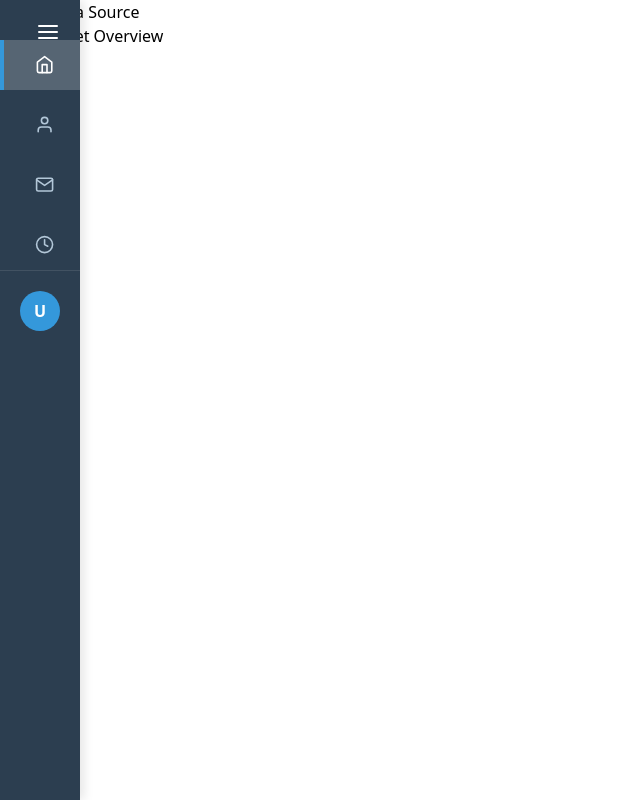
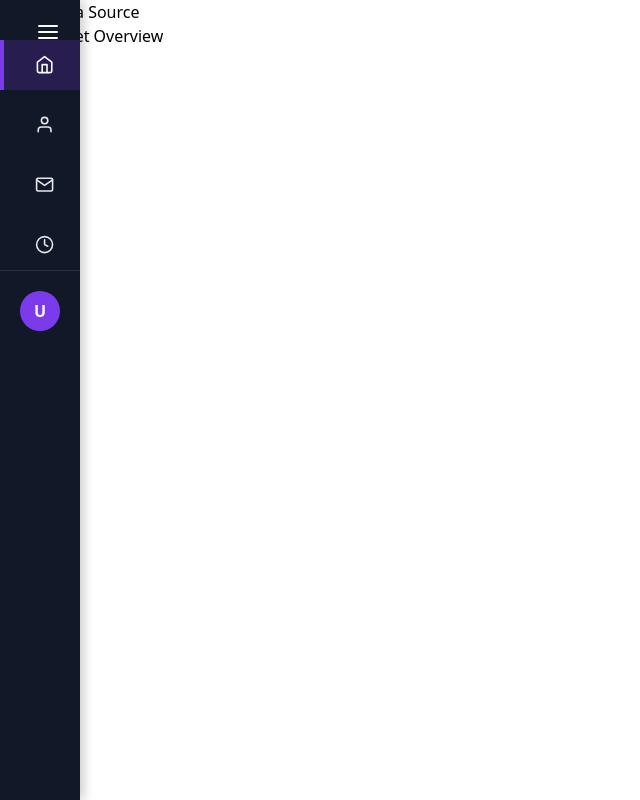
Before and after one commit to hithaishi-25/InisghtOps-Project, a React (Vite) app in the folder InsightOps/Frontend/: page / in a window 1280 px wide. Shown: the whole page, without its empty margins (0-640 px from the left). Built offline with nearby package versions, Linux system fonts and the light colour scheme.

Commit message:
Modified Frontend Theme Colours and Combinations

```diff
--- a/InsightOps/Frontend/src/NavBar.css
+++ b/InsightOps/Frontend/src/NavBar.css
@@ -1,3 +1,11 @@
+:root {
+  --color-primary: #7C3AED;   /* Royal Violet */
+  --color-secondary: #111827;  /* Obsidian */
+  --color-accent: #F472B6;    /* Electric Rose */
+  --color-background: #F9FAFB; /* Soft Ice */
+  --color-text-on-dark: #E5E7EB; /* Ash Veil */
+}
+
 /* Main styling */
 .navbar {
   position: fixed;
@@ -5,11 +13,11 @@
   left: 0;
   height: 100vh;
   width: 80px;
-  background: #2c3e50;
+  background: var(--color-secondary);
   transition: width 0.3s ease;
   z-index: 1000;
   overflow: hidden;
-  box-shadow: 4px 0 10px rgba(0, 0, 0, 0.1);
+  box-shadow: 4px 0 10px rgba(0, 0, 0, 0.2);
 }
 
 .navbar.open {
@@ -21,7 +29,7 @@
   position: absolute;
   top: 20px;
   right: 20px;
-  color: white;
+  color: var(--color-background);
   cursor: pointer;
   z-index: 2;
 }
@@ -35,7 +43,7 @@
 }
 
 .logo {
-  color: white;
+  color: var(--color-background);
   text-align: center;
   font-size: 1.5rem;
   font-weight: bold;
@@ -63,20 +71,20 @@
   display: flex;
   align-items: center;
   height: 50px;
-  color: #b3c7d8;
+  color: var(--color-text-on-dark);
   text-decoration: none;
   padding: 0 20px;
   transition: all 0.3s ease;
 }
 
 .nav-links li a:hover {
-  background: rgba(255, 255, 255, 0.1);
-  color: white;
+  background: rgba(124, 58, 237, 0.1);
+  color: var(--color-background);
 }
 
 .nav-links li.active a {
-  color: white;
-  background: rgba(255, 255, 255, 0.2);
+  color: var(--color-background);
+  background: rgba(124, 58, 237, 0.2);
 }
 
 .nav-links li.active::before {
@@ -86,7 +94,7 @@
   top: 0;
   height: 100%;
   width: 4px;
-  background: #3498db;
+  background: var(--color-primary);
 }
 
 .icon {
@@ -111,15 +119,15 @@
   display: flex;
   align-items: center;
   gap: 10px;
-  color: white;
-  border-top: 1px solid rgba(255, 255, 255, 0.1);
+  color: var(--color-background);
+  border-top: 1px solid rgba(249, 250, 251, 0.1);
 }
 
 .avatar {
   width: 40px;
   height: 40px;
   border-radius: 50%;
-  background: #3498db;
+  background: var(--color-primary);
   display: flex;
   align-items: center;
   justify-content: center;
--- a/InsightOps/Frontend/src/components/Card.jsx
+++ b/InsightOps/Frontend/src/components/Card.jsx
@@ -11,7 +11,7 @@ function Card({ title, number, icon, color, path, onCardClick }) {
         hover:scale-65
         hover:-translate-y-1
         hover:ring-4
-        hover:ring-blue-600
+        hover:ring-[#111827]
       `
     : 'cursor-default';
 
@@ -25,11 +25,11 @@ function Card({ title, number, icon, color, path, onCardClick }) {
     >
       {/* Icon Section */}
       <div className={`w-20 h-20 ${color} rounded-full flex items-center justify-center`}>
-        <IconComponent className="w-10 h-10 text-white" />
+        <IconComponent className="w-10 h-10 text-[#F9FAFB]" />
       </div>
       {/* Content Section */}
       <div className="flex flex-col items-center mt-1 text-center">
-        <h3 className="text-base font-semibold text-black">{title}</h3>
+        <h3 className="text-base font-semibold text-[#1F2937]">{title}</h3>
         <p className="text-sm text-black">{number}</p>
       </div>
     </div>
--- a/InsightOps/Frontend/src/components/GitOrgView.jsx
+++ b/InsightOps/Frontend/src/components/GitOrgView.jsx
@@ -31,9 +31,9 @@ function GitOrgView (){
 
             // Map the API response to card data
             const data = [
-                { title: 'Projects', number: apiData.total_projects, icon: BriefcaseIcon, color: 'bg-red-500', path: '/projects' },
-                { title: 'Repositories', number: apiData.total_repositories, icon: FolderIcon, color: 'bg-blue-500', path: '/repositories' },
-                { title: 'Users', number: apiData.active_users_count, icon: UsersIcon, color: 'bg-red-500', path: '/users' },
+                { title: 'Projects', number: apiData.total_projects, icon: BriefcaseIcon, color: 'bg-[#7C3AED]', path: '/projects' },
+                { title: 'Repositories', number: apiData.total_repositories, icon: FolderIcon, color: 'bg-[#7C3AED]', path: '/repositories' },
+                { title: 'Users', number: apiData.active_users_count, icon: UsersIcon, color: 'bg-[#7C3AED]', path: '/users' },
             ];
 
             // Add unique IDs to each card
@@ -57,9 +57,9 @@ function GitOrgView (){
     return (
     <>
         <div className="text-center p-4">
-        <h1 className="text-3xl font-bold text-blue-600">Organization Dashboard</h1>
-        {loading && <p className="mt-4 text-gray-600">Loading...</p>}
-        {error && <p className="mt-4 text-red-600">Error: {error}</p>}
+        <h1 className="text-4xl font-bold text-[#111827]">Organization Dashboard</h1>
+        {loading && <p className="mt-4 text-[#111827]">Loading...</p>}
+        {error && <p className="mt-4 text-red-700">Error: {error}</p>}
         {!loading && !error && (
             <CardList cards={cardData} onCardClick={handleCardClick} />
             )}
--- a/InsightOps/Frontend/src/components/HomePage.jsx
+++ b/InsightOps/Frontend/src/components/HomePage.jsx
@@ -14,9 +14,9 @@ function HomePage() {
   };
 
   return (
-    <div className="min-h-screen flex flex-col items-center justify-center bg-gray-100 p-4">
-      <h1 className="text-3xl font-bold text-blue-600 mb-6">Select Data Source</h1>
-      <div className="bg-white p-6 rounded-lg shadow-md flex flex-col items-center">
+    <div className="min-h-screen flex flex-col items-center justify-center bg-[#F9FAFB] p-4">
+      <h1 className="text-3xl font-bold text-[#111827] mb-6">Select Data Source</h1>
+      <div className="bg-[#F9FAFB] p-6 rounded-lg shadow-md flex flex-col items-center">
         <select
           value={selectedOption}
           onChange={(e) => setSelectedOption(e.target.value)}
@@ -27,7 +27,7 @@ function HomePage() {
         </select>
         <button
           onClick={handleOverviewClick}
-          className="bg-blue-600 text-white px-4 py-2 rounded-md hover:bg-blue-700 transition-colors"
+          className="bg-[#7C3AED] text-white px-4 py-2 rounded-md hover:bg-[#5B21B6] transition-colors"
         >
           Get Overview
         </button>
```
